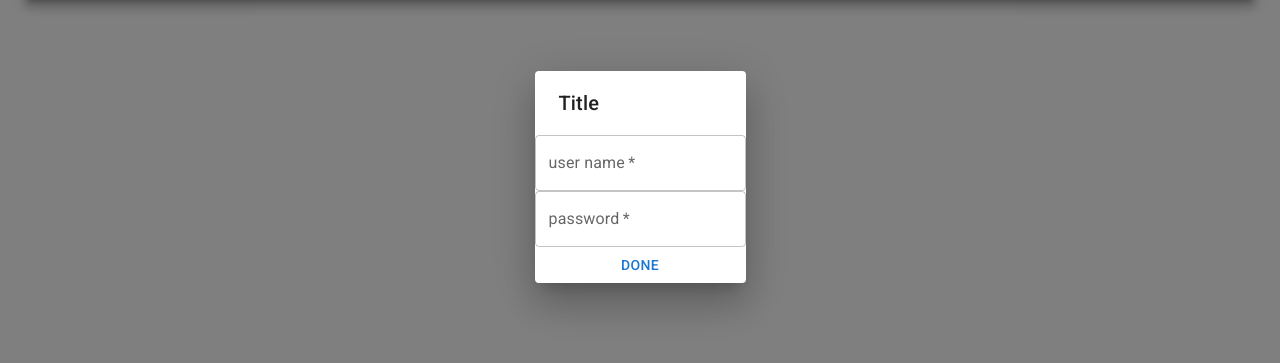
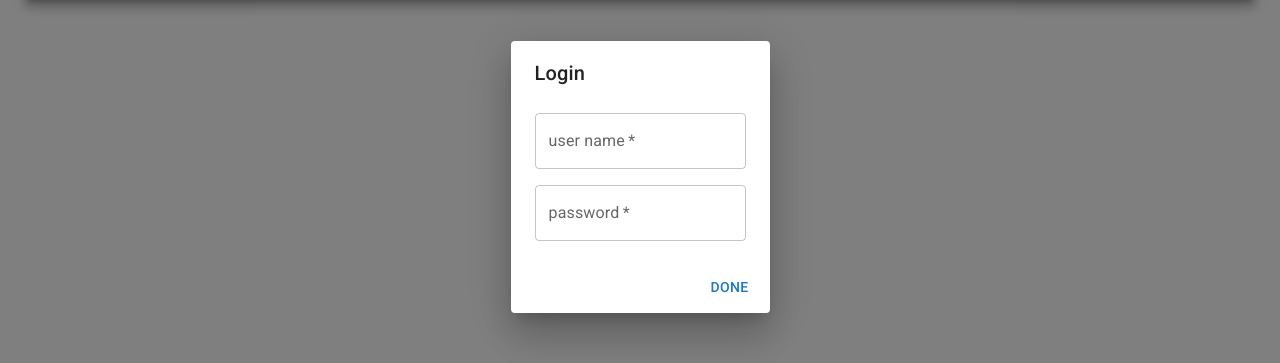
Before and after one commit to kaesaecracker/PreonSharp, a React (Create React App) app in the folder preonsharp-react-app/: page / in a window 1280 px wide. Both pictures are taken after a click on the button "LOGIN". Shown: the part 223-586 px from the top of the page. Built offline with nearby package versions, Linux system fonts and the light colour scheme.

Commit message:
nicer login dialog

```diff
--- /dev/null
+++ b/preonsharp-react-app/src/LoginDialog.css
@@ -0,0 +1,6 @@
+.LoginDialog-Content {
+    gap: 16px;
+    display: flex;
+    flex-direction: column;
+    padding-top: 8px !important;
+}
--- a/preonsharp-react-app/src/LoginDialog.tsx
+++ b/preonsharp-react-app/src/LoginDialog.tsx
@@ -1,4 +1,6 @@
-import { Button, Dialog, DialogTitle, TextField } from '@mui/material';
+import {Button, Dialog, DialogActions, DialogContent, DialogTitle, TextField} from '@mui/material';
+
+import './LoginDialog.css'
 
 function LoginDialog(props: {
     open: boolean,
@@ -10,9 +12,10 @@ function LoginDialog(props: {
 }) {
     const closeDialog = () => props.setOpen(false);
 
-    return <Dialog open={props.open} onClose={closeDialog}>
-        <DialogTitle>Title</DialogTitle>
-        <TextField required
+    return <Dialog open={props.open} onClose={closeDialog} className='LoginDialog'>
+        <DialogTitle>Login</DialogTitle>
+        <DialogContent className='LoginDialog-Content'>
+            <TextField required fullWidth
                        label="user name"
                        type='text'
                        value={props.userName}
@@ -20,13 +23,18 @@ function LoginDialog(props: {
                            props.setUserName(event.target.value);
                        }}
             />
-        <TextField required
+            <TextField required fullWidth
                        label="password"
                        type='password'
                        value={props.password}
-            onChange={(event: any) => { props.setPassword(event.target.value); }}
+                       onChange={(event: any) => {
+                           props.setPassword(event.target.value);
+                       }}
             />
+        </DialogContent>
+        <DialogActions>
             <Button onClick={closeDialog}>Done</Button>
+        </DialogActions>
     </Dialog>
 }
 
```
Lines whose indentation alone changed are shown as unchanged.
